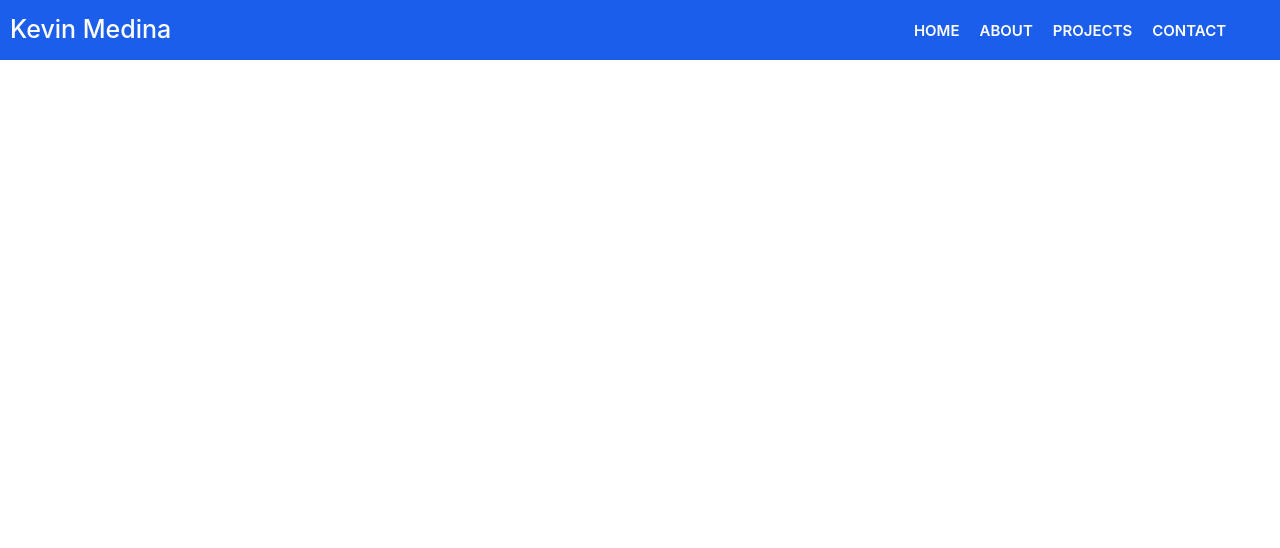
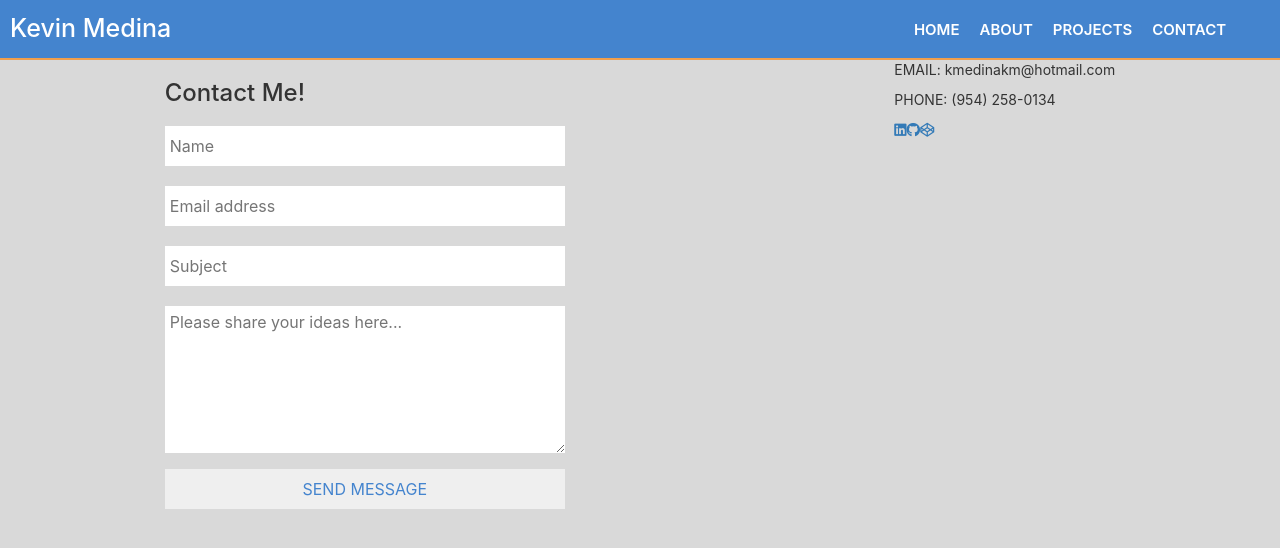
Before and after one commit to kevmedina/portfolio, a React (Create React App) app: page /contact in a window 1280 px wide. Shown: the top 548 px of the page. Built offline with nearby package versions, Linux system fonts and the light colour scheme.

Commit message:
change the color scheme, change the layout for the project page and added contact form

```diff
--- a/src/App.css
+++ b/src/App.css
@@ -4,6 +4,13 @@
   box-sizing: border-box;
 }
 
+.app-container {
+  background-color: var(--grey);
+}
+
 :root {
-  --light-blue: #1c5eec;
+  --blue: #4484ce;
+  --grey: #d9d9d9;
+  --yellow: #f9cf00;
+  --orange: #f19f4d;
 }
--- a/src/App.js
+++ b/src/App.js
@@ -9,13 +9,13 @@ import Contact from "./components/Contact/Contact";
 
 const App = () => {
   return (
-    <div className="App">
+    <div className="app-container">
       <Navbar />
       <Switch>
         <Route exact path="/" component={Home} />
         <Route exact path="/about" component={About} />
         <Route exact path="/projects" component={Projects} />
-        <Route exact path="/contacts" component={Contact} />
+        <Route exact path="/contact" component={Contact} />
       </Switch>
     </div>
   );
--- a/src/components/About/About.css
+++ b/src/components/About/About.css
@@ -1,10 +1,8 @@
 .about-container {
   width: 100vw;
-  height: auto;
+  height: calc(100vh - 60px);
   display: flex;
   justify-content: center;
-  background-color: lightgrey;
-  padding: 150px 0px;
 }
 
 .inner-about-container {
@@ -23,7 +21,8 @@
 }
 
 img {
-  width: 23vw;
+  width: 30rem;
+  height: 45rem;
   border-radius: 20px;
   box-shadow: 4px 10px 10px rgba(126, 121, 121, 0.671);
 }
@@ -54,19 +53,16 @@ img {
   padding: 5px;
   width: 100px;
   border-radius: 10px;
-  color: blue;
+  color: var(--blue);
 }
 
 .buttons-container > a > button:hover {
-  background-color: blue;
+  background-color: var(--blue);
   color: #ffffff;
 }
 
 /* Media Queries for mobile */
 @media screen and (max-width: 768px) {
-  .about-container {
-    height: 1200px;
-  }
   .inner-about-container {
     flex-direction: column;
     justify-content: space-between;
@@ -76,6 +72,7 @@ img {
     justify-content: space-between;
   }
   .inner-about-container img {
-    width: 35vw;
+    width: 400px;
+    height: 500px;
   }
 }
--- a/src/components/About/About.js
+++ b/src/components/About/About.js
@@ -5,9 +5,6 @@ const About = () => {
   return (
     <div className="about-container">
       <div className="inner-about-container">
-        <div>
-          <img src="../../images/profile_pic.jpeg" alt="profile-pic" />
-        </div>
         <div className="about-info">
           <div>
             <h3>
--- a/src/components/Contact/Contact.css
+++ b/src/components/Contact/Contact.css
@@ -1,12 +1,46 @@
+.contact-container {
+  width: 100vw;
+  height: calc(100vh - 60px);
+}
 .contact-container > section {
   display: flex;
-  justify-content: center;
-  width: 100vw;
-  height: 600px;
-  background-color: lightgray;
+  justify-content: space-around;
+  width: 100%;
+  height: 100%;
 }
 
-/* .contact-container > h1 {
-  text-align: center;
-  margin: 50px 0;
-} */
+.contact-container form {
+  font-size: 16px;
+}
+
+.contact-container input {
+  width: 40rem;
+  margin: 10px 0;
+  height: 40px;
+  padding: 5px;
+  border: none;
+}
+
+.contact-container textarea {
+  width: 100%;
+  border: none;
+  padding: 5px;
+  margin: 10px 0;
+}
+
+.contact-container form button {
+  width: 100%;
+  height: 40px;
+  border: none;
+  padding: 5px;
+  color: var(--blue);
+}
+
+.contact-container form button:hover {
+  background-color: var(--blue);
+  color: #ffffff;
+}
+
+.contact-info {
+  /* margin: 50px; */
+}
--- a/src/components/Contact/Contact.js
+++ b/src/components/Contact/Contact.js
@@ -4,27 +4,45 @@ import "./Contact.css";
 const Contact = () => {
   return (
     <div className="contact-container">
-      <h1>Contact</h1>
-
       <section>
         {/* Contact Form */}
+        <div>
+          <h3>Contact Me!</h3>
+
           <form>
             <div>
-            <label htmlFor="firstName"></label>
-            <input name="firstName" type="text" placeholder="First Name" />
-          </div>
-          <div>
-            <label htmlFor="lastName"></label>
-            <input name="lastName" type="text" placeholder="Last Name" />
+              <label htmlFor="name"></label>
+              <input name="name" type="text" placeholder="Name" />
             </div>
             <div>
               <label htmlFor="email"></label>
               <input name="email" type="text" placeholder="Email address" />
             </div>
-          <button>SEND</button>
+            <div>
+              <label htmlFor="subject"></label>
+              <input name="subject" type="text" placeholder="Subject" />
+            </div>
+            <div>
+              <label htmlFor="email"></label>
+              <textarea
+                placeholder="Please share your ideas here..."
+                rows="6"
+                cols="6"
+                name="message"
+                required
+              ></textarea>
+            </div>
+            <button>SEND MESSAGE</button>
           </form>
+        </div>
 
-        {/* Social Media Links */}
+        {/* contact info */}
+        <div className="contact-info">
+          <div>
+            <p>EMAIL: kmedinakm@hotmail.com</p>
+            <p>PHONE: (954) 258-0134</p>
+          </div>
+
           <div>
             <a href="www.google.com">
               <i class="fab fa-linkedin"></i>
@@ -36,6 +54,7 @@ const Contact = () => {
               <i class="fab fa-codepen"></i>
             </a>
           </div>
+        </div>
       </section>
     </div>
   );
--- a/src/components/Home/Home.css
+++ b/src/components/Home/Home.css
@@ -12,7 +12,7 @@
 
 header {
   text-align: center;
-  color: var(--light-blue);
+  color: var(--blue);
   width: 50%;
   line-height: 1.5;
 }
@@ -20,7 +20,7 @@ header {
 header h1 {
   font-size: 4rem;
   margin: 40px 0;
-  color: var(--light-blue);
+  color: var(--blue);
 }
 
 header h3 {
@@ -29,7 +29,7 @@ header h3 {
 }
 
 .home-link {
-  background-color: var(--light-blue);
+  background-color: var(--blue);
   padding: 10px 20px;
   color: #ffffff;
   text-decoration: none;
@@ -39,6 +39,7 @@ header h3 {
 }
 
 .home-link:hover {
-  background-color: lightgrey;
-  color: var(--light-blue);
+  background-color: #ffffff;
+  color: var(--blue);
+  text-decoration: none;
 }
--- a/src/components/Home/Home.js
+++ b/src/components/Home/Home.js
@@ -6,7 +6,7 @@ const Home = () => {
   return (
     <div className="home-container">
       <header>
-        <h1>Hi, I am Kevin Medina</h1>
+        <h1>Hi! I'm Kevin</h1>
         <h3>Full Stack Web Developer</h3>
         <Link to="/projects" className="home-link">
           View Projects
--- a/src/components/Navbar/Navbar.css
+++ b/src/components/Navbar/Navbar.css
@@ -2,12 +2,13 @@ nav {
   width: 100vw;
   height: 60px;
   position: relative;
-  background-color: var(--light-blue);
+  background-color: var(--blue);
   display: flex;
   justify-content: space-between;
   align-items: center;
   color: white;
   padding: 0 10px;
+  border-bottom: 2px solid var(--orange);
 }
 
 nav h1 {
@@ -17,7 +18,7 @@ nav h1 {
 
 .nav-links {
   width: 400px;
-  background-color: var(--light-blue);
+  background-color: var(--blue);
 }
 
 .nav-links ul {
@@ -29,6 +30,11 @@ nav h1 {
 
 .nav-links li {
   height: 10px;
+}
+
+.nav-links .link:hover {
+  text-decoration: none;
+  color: var(--orange);
 }
 
 .link {
@@ -77,11 +83,6 @@ nav h1 {
     height: 100%;
   }
 
-  .nav-links .link:hover {
-    text-decoration: none;
-    color: black;
-  }
-
   .nav-active {
     transform: translateX(0%);
   }
--- a/src/components/Projects/Projects.css
+++ b/src/components/Projects/Projects.css
@@ -1,6 +1,5 @@
 .projects-container {
   width: 100vw;
-  background-color: #ffffff;
 }
 
 .title {
@@ -11,27 +10,43 @@
 }
 
 .project {
-  width: 500px;
-  height: 500px;
-  margin: 20px;
-  background-color: lightgray;
+  display: flex;
+  justify-content: space-evenly;
+  width: 100%;
+  height: 4 00px;
+  margin: 60px 0;
   text-align: justify;
 }
 
 .project-info {
   padding: 0 10px;
+  width: 40%;
 }
 
 .projects {
   display: flex;
+  flex-direction: column;
   justify-content: space-evenly;
   flex-wrap: wrap;
   margin-top: 40px;
 }
 
 .project img {
-  width: 100%;
-  height: 60%;
+  width: 500px;
+  height: 300px;
   border-radius: 0;
   box-shadow: none;
 }
+
+/* Media Queries for mobile */
+@media screen and (max-width: 768px) {
+  .project {
+    flex-direction: column;
+  }
+  .project-info {
+    width: 100%;
+  }
+  .project img {
+    width: 100%;
+  }
+}
--- a/src/components/Projects/Projects.js
+++ b/src/components/Projects/Projects.js
@@ -9,9 +9,8 @@ const Projects = () => {
       <section className="projects">
         {/* Brick Breaker Project */}
         <div className="project">
-          <a href="https://kevmedina.github.io/ironhack-project-1/">
-            <img src="../../images/brickbreaker.png" alt="brick breaker" />
-          </a>
+          <img src="../../images/brickbreaker.png" alt="brick breaker" />
+
           <div className="project-info">
             <h3>Brick Breaker</h3>
             <p>
@@ -22,14 +21,15 @@ const Projects = () => {
               once all the bricks have been destroyed.
             </p>
             <p>Technologies: JavaScript, HTML, CSS, Canvas</p>
+            <a href="https://kevmedina.github.io/ironhack-project-1/">
+              <button>VIEW WEBSITE</button>
+            </a>
           </div>
         </div>
 
         {/* Ironbook Project */}
         <div className="project">
-          <a href="https://ironbook.herokuapp.com/">
-            <img src="../../images/ironbook.png" alt="Ironbook" />
-          </a>
+          <img src="../../images/ironbook.png" alt="Ironbook" />
           <div className="project-info">
             <h3>Ironbook</h3>
             <p>
@@ -41,14 +41,16 @@ const Projects = () => {
               Technologies: HTML, CSS, JavaScript, Node.js, Express.js,
               Passport.js, MongoDB, Mongoose, Socket.IO
             </p>
+            <a href="https://ironbook.herokuapp.com/">
+              <button>VIEW WEBSITE</button>
+            </a>
           </div>
         </div>
 
         {/* Recipe Project */}
         <div className="project">
-          <a href="https://dish-it-out.netlify.app">
-            <img src="../../images/dishitout.png" alt="Dish-It-Out" />
-          </a>
+          <img src="../../images/dishitout.png" alt="Dish-It-Out" />
+
           <div className="project-info">
             <h3>Dish-It-Out</h3>
             <p>
@@ -60,25 +62,9 @@ const Projects = () => {
               Technologies: HTML, CSS, JavaScript, React.js, Node.js,
               Express.js, Passport.js, MongoDB, Mongoose
             </p>
-          </div>
-        </div>
-
-        {/* Recipe Project */}
-        <div className="project">
-          <a href="https://dish-it-out.netlify.app">
-            <img src="../../images/dishitout.png" alt="Dish-It-Out" />
-          </a>
-          <div className="project-info">
-            <h3>Dish-It-Out</h3>
-            <p>
-              A recipe application with access to more than 360,000 recipes for
-              the user to personalize their own recipe books and keep track of
-              their favorite recipes.
-            </p>
-            <p>
-              Technologies: HTML, CSS, JavaScript, React.js, Node.js,
-              Express.js, Passport.js, MongoDB, Mongoose
-            </p>
+            <a href="https://dish-it-out.netlify.app">
+              <button>VIEW WEBSITE</button>
+            </a>
           </div>
         </div>
       </section>
```
Lines whose indentation alone changed are shown as unchanged.
